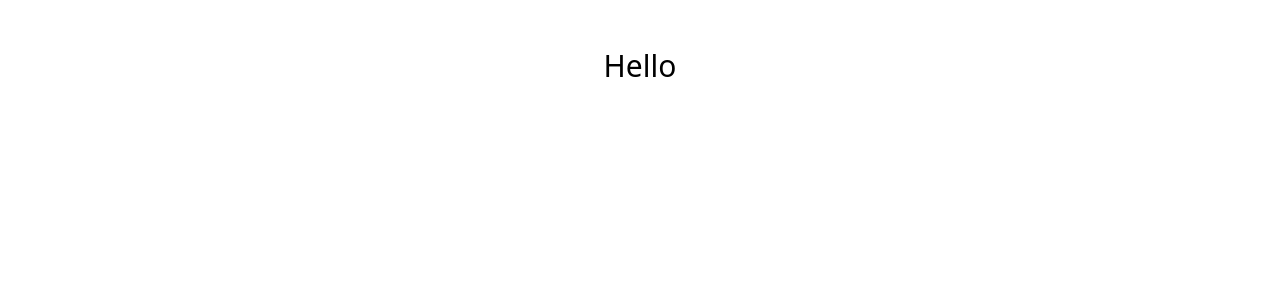
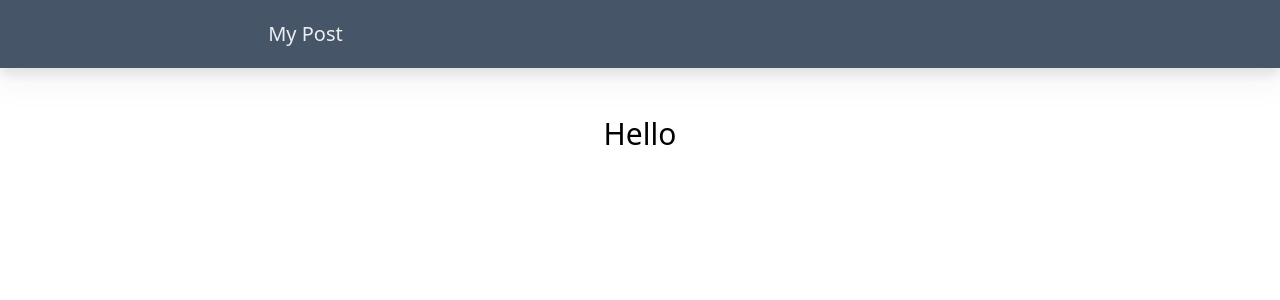
Before and after one commit to heefan/codetalkblog, a Next.js app: page / in a window 1280 px wide. Shown: the top 300 px of the page. Built offline with nearby package versions, Linux system fonts and the light colour scheme.

Commit message:
#1, close,  Add navigation bar and add first item

```diff
--- /dev/null
+++ b/app/Components/Navbar.tsx
@@ -0,0 +1,11 @@
+import Link from "next/link"
+
+export default function Navbar() {
+    return (
+        <nav className="bg-slate-600 p-4 sticky top-0 drop-shadow-xl z-10">
+            <div className="prose prose-xl mx-auto flex justify-between flex-col sm:flex-row">
+                <Link href="/" className="text-white/90 no-underline hover:text-white">My Post</Link>
+            </div>
+        </nav>
+    )
+}
--- a/app/layout.tsx
+++ b/app/layout.tsx
@@ -1,4 +1,5 @@
 import './globals.css'
+import Navbar from './Components/Navbar'
 import type { Metadata } from 'next'
 import { Inter } from 'next/font/google'
 
@@ -16,7 +17,10 @@
 }) {
   return (
     <html lang="en">
-      <body className="dark:bg-slate-800">{children}</body>
+      <body className="dark:bg-slate-800">
+        <Navbar />
+        {children}
+      </body>
     </html>
   )
 }
```
